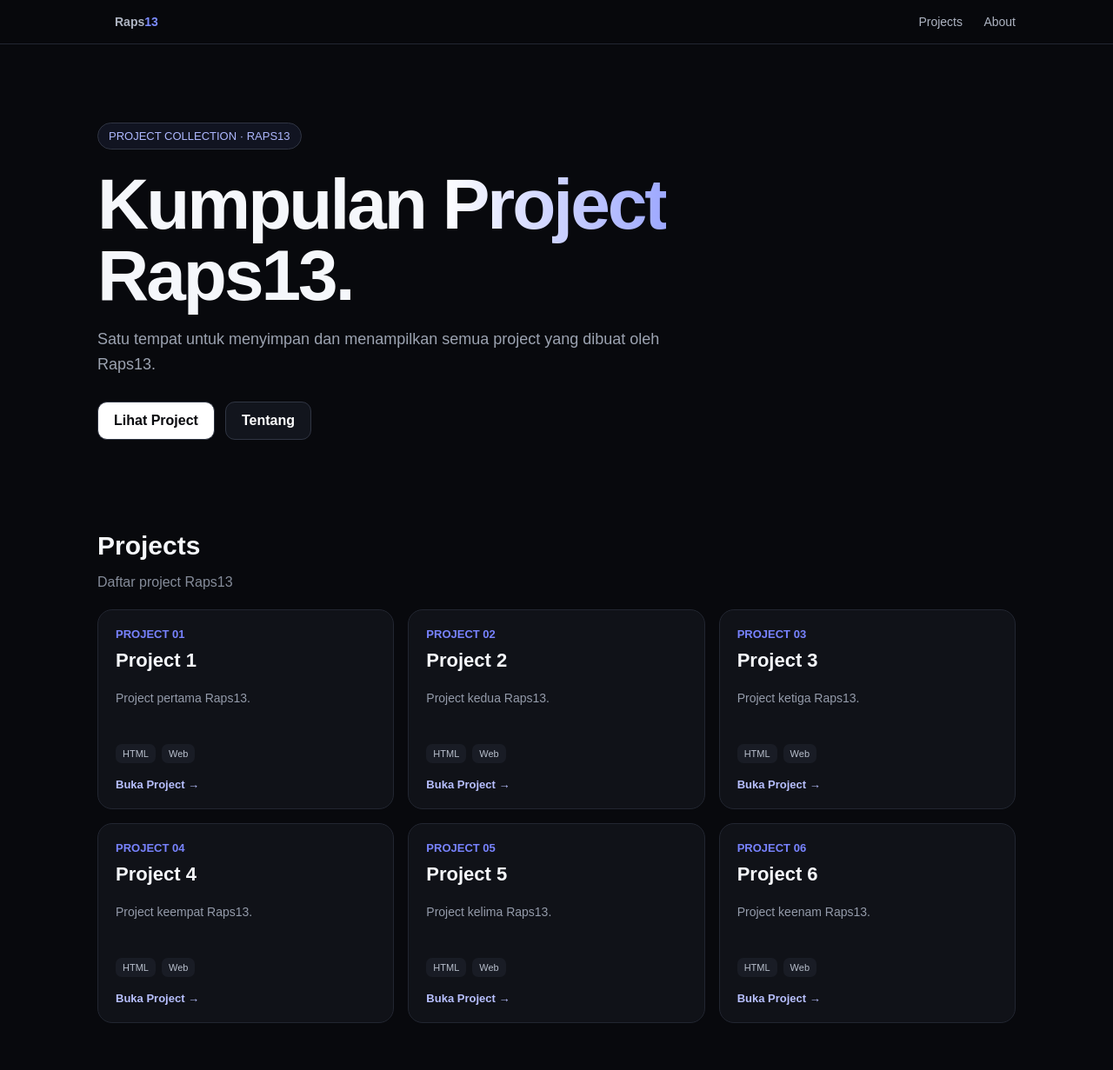
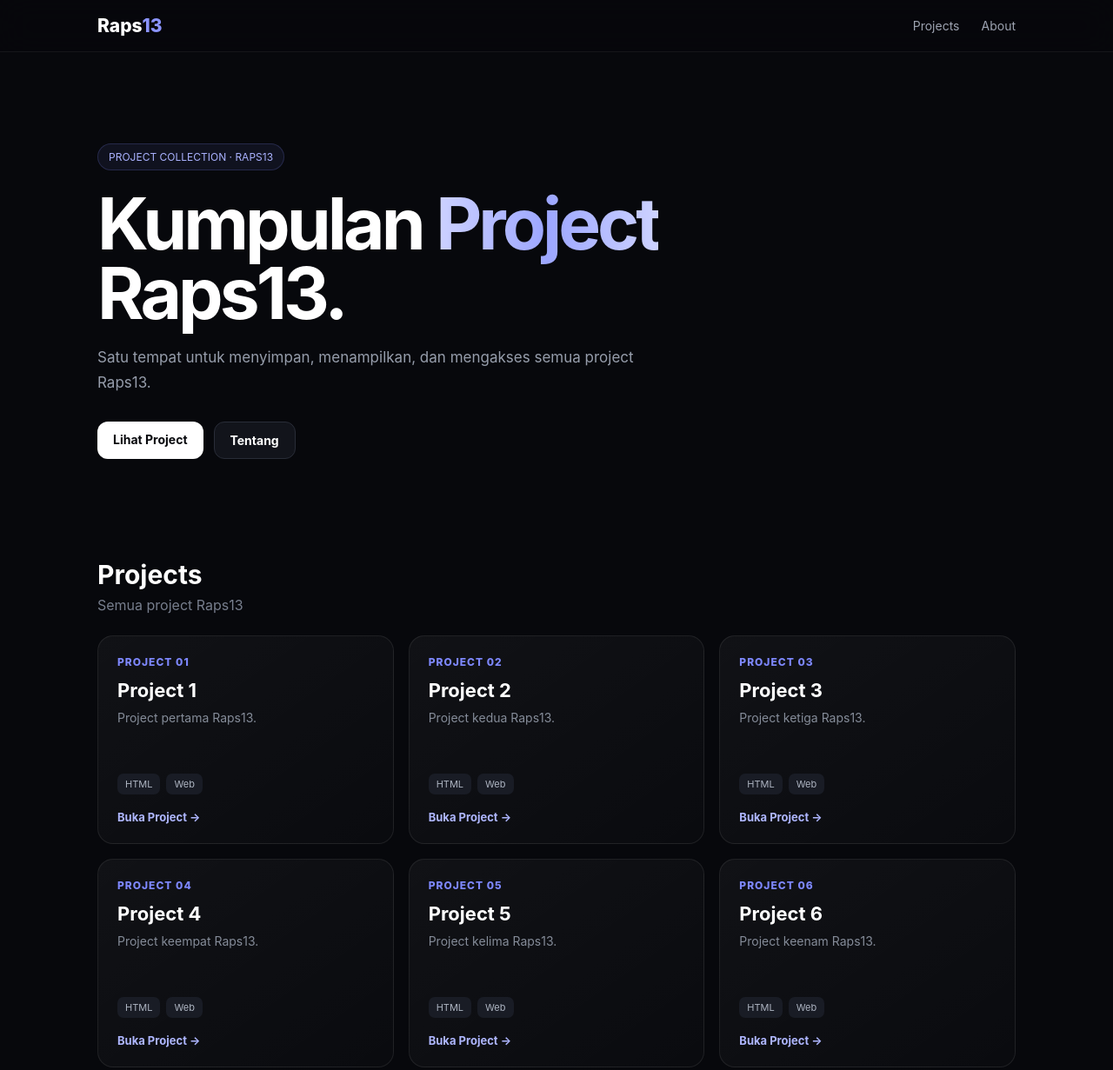
Before and after one commit to xraps66-ai/projectrqps13, a plain HTML site: page index.html in a window 1280 px wide. Shown: the top 1231 px of the page at 87% size. Drawn offline with Linux system fonts and the light colour scheme.

Commit message:
index.html

```diff
--- a/index.html
+++ b/index.html
@@ -3,8 +3,7 @@
 <head>
   <meta charset="UTF-8">
   <meta name="viewport" content="width=device-width, initial-scale=1.0">
-
-  <title>Raps13 — Project Collection</title>
+  <title>Project Raps13</title>
 
   <style>
     * {
@@ -17,9 +16,9 @@
 
     body {
       margin: 0;
-      font-family: Arial, sans-serif;
-      background: #08090d;
-      color: #f5f7fb;
+      font-family: Inter, Arial, sans-serif;
+      background: #07080c;
+      color: #fff;
     }
 
     a {
@@ -27,21 +26,19 @@
       color: inherit;
     }
 
-    /* NAVBAR */
-    .nav {
+    .navbar {
       position: sticky;
       top: 0;
-      z-index: 10;
-      background: rgba(8, 9, 13, 0.85);
-      backdrop-filter: blur(15px);
-      border-bottom: 1px solid #222631;
+      z-index: 100;
+      background: rgba(7, 8, 12, .72);
+      backdrop-filter: blur(18px);
+      border-bottom: 1px solid rgba(255,255,255,.06);
     }
 
-    .nav-container {
+    .nav-content {
       max-width: 1100px;
       margin: auto;
-      padding: 16px 22px;
-
+      padding: 17px 22px;
       display: flex;
       justify-content: space-between;
       align-items: center;
@@ -49,210 +46,285 @@
 
     .logo {
       font-size: 21px;
-      font-weight: bold;
+      font-weight: 800;
     }
 
     .logo span {
-      color: #7c8cff;
+      color: #8b94ff;
     }
 
-    .nav a {
-      color: #aeb4c2;
-      margin-left: 20px;
-      font-size: 14px;
+    .nav-links {
+      display: flex;
+      gap: 25px;
     }
 
-    .nav a:hover {
-      color: white;
+    .nav-links a {
+      color: #9da3b1;
+      font-size: 14px;
+      transition: .25s;
     }
 
-    /* HERO */
+    .nav-links a:hover {
+      color: #fff;
+    }
+
     .hero {
       max-width: 1100px;
       margin: auto;
-      padding: 90px 22px 70px;
+      padding: 105px 22px 80px;
     }
 
     .badge {
       display: inline-block;
       padding: 7px 12px;
-      border: 1px solid #303543;
       border-radius: 50px;
-
-      color: #aeb8ff;
-      background: #111421;
-
-      font-size: 13px;
+      background: rgba(124,135,255,.08);
+      border: 1px solid rgba(124,135,255,.2);
+      color: #aab2ff;
+      font-size: 12px;
+      animation: fadeUp .7s ease;
     }
 
     h1 {
-      font-size: clamp(45px, 8vw, 82px);
-      line-height: 1;
       margin: 22px 0 18px;
-      letter-spacing: -3px;
+      font-size: clamp(46px,8vw,82px);
+      line-height: .98;
+      letter-spacing: -4px;
+      animation: fadeUp .8s ease;
     }
 
     .gradient {
-      background: linear-gradient(90deg, white, #9da8ff);
+      background: linear-gradient(90deg,#fff,#9ca6ff,#fff);
+      background-size: 200% auto;
       -webkit-background-clip: text;
       background-clip: text;
       color: transparent;
+      animation: gradientMove 4s linear infinite;
     }
 
     .hero p {
       max-width: 650px;
-      color: #9ca3b1;
-      font-size: 18px;
-      line-height: 1.6;
+      color: #969dab;
+      font-size: 17px;
+      line-height: 1.7;
+      animation: fadeUp .9s ease;
     }
 
-    .buttons {
+    .hero-buttons {
       display: flex;
       gap: 12px;
-      margin-top: 28px;
+      margin-top: 30px;
+      animation: fadeUp 1s ease;
     }
 
     .button {
       padding: 12px 18px;
-      border-radius: 11px;
+      border-radius: 12px;
+      background: #fff;
+      color: #08090d;
+      font-size: 14px;
+      font-weight: 700;
+      transition: .25s;
+    }
 
-      border: 1px solid #303543;
-      background: white;
-      color: #08090d;
-
-      font-weight: bold;
+    .button:hover {
+      transform: translateY(-3px);
+      box-shadow: 0 12px 30px rgba(255,255,255,.12);
     }
 
     .button.dark {
-      background: #12151d;
-      color: white;
+      background: #12141b;
+      color: #fff;
+      border: 1px solid #292d38;
     }
 
-    /* PROJECT */
     section {
       max-width: 1100px;
       margin: auto;
-      padding: 35px 22px 80px;
+      padding: 35px 22px 85px;
     }
 
-    .section-title {
-      margin-bottom: 22px;
+    .section-header {
+      margin-bottom: 25px;
     }
 
-    .section-title h2 {
+    .section-header h2 {
       margin: 0;
       font-size: 30px;
     }
 
-    .section-title p {
-      color: #858c9a;
+    .section-header p {
+      color: #777e8d;
+      margin-top: 7px;
     }
 
     .projects {
       display: grid;
-      grid-template-columns: repeat(3, 1fr);
-      gap: 16px;
+      grid-template-columns: repeat(3,1fr);
+      gap: 17px;
     }
 
     .project {
-      min-height: 230px;
-
-      padding: 20px;
-      border-radius: 17px;
-
-      background: #101218;
-      border: 1px solid #222631;
-
+      position: relative;
+      min-height: 240px;
+      padding: 22px;
+      border-radius: 18px;
+      background: linear-gradient(
+        145deg,
+        rgba(255,255,255,.045),
+        rgba(255,255,255,.015)
+      );
+      border: 1px solid rgba(255,255,255,.08);
+      overflow: hidden;
       display: flex;
       flex-direction: column;
+      transition:
+        transform .35s cubic-bezier(.2,.8,.2,1),
+        border-color .35s,
+        box-shadow .35s;
+    }
 
-      transition: 0.2s;
+    .project::before {
+      content: "";
+      position: absolute;
+      width: 180px;
+      height: 180px;
+      top: -100px;
+      right: -100px;
+      background: #7884ff;
+      border-radius: 50%;
+      filter: blur(80px);
+      opacity: 0;
+      transition: .4s;
     }
 
     .project:hover {
-      transform: translateY(-5px);
-      border-color: #464c60;
+      transform: translateY(-8px);
+      border-color: rgba(130,140,255,.4);
+      box-shadow:
+        0 20px 50px rgba(0,0,0,.35),
+        0 0 35px rgba(100,110,255,.08);
     }
 
-    .number {
-      color: #7883ff;
-      font-size: 13px;
-      font-weight: bold;
+    .project:hover::before {
+      opacity: .15;
+    }
+
+    .project:active {
+      transform: scale(.97);
+    }
+
+    .project-number {
+      color: #7e88ff;
+      font-size: 12px;
+      font-weight: 800;
+      letter-spacing: 1px;
     }
 
     .project h3 {
+      margin: 12px 0 8px;
       font-size: 22px;
-      margin: 10px 0 8px;
     }
 
     .project p {
-      color: #949baa;
+      margin: 0;
+      color: #858c99;
       font-size: 14px;
+      line-height: 1.6;
     }
 
     .tags {
       display: flex;
       gap: 7px;
       margin-top: auto;
-      margin-bottom: 17px;
+      margin-bottom: 18px;
     }
 
     .tag {
-      padding: 5px 8px;
+      padding: 5px 9px;
       border-radius: 7px;
-
       background: #191c25;
-      color: #b8bfcc;
-
+      color: #aeb5c2;
       font-size: 11px;
     }
 
     .open {
-      color: #b8c0ff;
+      color: #aeb6ff;
       font-size: 13px;
-      font-weight: bold;
+      font-weight: 700;
+      transition: .25s;
     }
 
-    /* ABOUT */
+    .project:hover .open {
+      transform: translateX(5px);
+    }
+
     .about {
-      padding: 26px;
-      border-radius: 18px;
+      padding: 28px;
+      border-radius: 19px;
+      background: #0d0f15;
+      border: 1px solid rgba(255,255,255,.07);
+    }
 
-      background: #0e1016;
-      border: 1px solid #222631;
+    .about h2 {
+      margin-top: 0;
     }
 
     .about p {
-      color: #858c9a;
+      color: #858c99;
+      line-height: 1.7;
     }
 
-    /* FOOTER */
     footer {
-      border-top: 1px solid #20232d;
-      padding: 28px 20px;
-
+      border-top: 1px solid rgba(255,255,255,.06);
+      padding: 30px;
       text-align: center;
-      color: #747b88;
+      color: #666d7a;
       font-size: 13px;
     }
 
-    /* RESPONSIVE */
-    @media (max-width: 800px) {
-      .projects {
-        grid-template-columns: repeat(2, 1fr);
+    @keyframes fadeUp {
+      from {
+        opacity: 0;
+        transform: translateY(20px);
+      }
+
+      to {
+        opacity: 1;
+        transform: translateY(0);
       }
     }
 
-    @media (max-width: 520px) {
+    @keyframes gradientMove {
+      0% {
+        background-position: 0% center;
+      }
+
+      100% {
+        background-position: 200% center;
+      }
+    }
+
+    @media (max-width:800px) {
+      .projects {
+        grid-template-columns: repeat(2,1fr);
+      }
+    }
+
+    @media (max-width:550px) {
       .projects {
         grid-template-columns: 1fr;
       }
 
       .hero {
-        padding-top: 60px;
+        padding-top: 70px;
       }
 
-      .nav-container {
+      h1 {
+        letter-spacing: -2px;
+      }
+
+      .nav-content {
         padding: 14px 16px;
       }
     }
@@ -261,15 +333,14 @@
 
 <body>
 
-  <!-- NAVBAR -->
-  <nav class="nav">
-    <div class="nav-container">
+  <nav class="navbar">
+    <div class="nav-content">
 
       <a href="#" class="logo">
         Raps<span>13</span>
       </a>
 
-      <div>
+      <div class="nav-links">
         <a href="#projects">Projects</a>
         <a href="#about">About</a>
       </div>
@@ -277,8 +348,6 @@
     </div>
   </nav>
 
-
-  <!-- HERO -->
   <header class="hero">
 
     <span class="badge">
@@ -287,17 +356,18 @@
 
     <h1>
       Kumpulan
-      <span class="gradient">Project</span><br>
+      <span class="gradient">Project</span>
+      <br>
       Raps13.
     </h1>
 
     <p>
-      Satu tempat untuk menyimpan dan menampilkan
-      semua project yang dibuat oleh Raps13.
+      Satu tempat untuk menyimpan,
+      menampilkan, dan mengakses semua
+      project Raps13.
     </p>
 
-    <div class="buttons">
-
+    <div class="hero-buttons">
       <a href="#projects" class="button">
         Lihat Project
       </a>
@@ -305,209 +375,114 @@
       <a href="#about" class="button dark">
         Tentang
       </a>
-
     </div>
 
   </header>
 
-
-  <!-- PROJECTS -->
   <section id="projects">
 
-    <div class="section-title">
+    <div class="section-header">
       <h2>Projects</h2>
-      <p>Daftar project Raps13</p>
+      <p>Semua project Raps13</p>
     </div>
-
 
     <div class="projects">
 
-      <!-- PROJECT 1 -->
       <a href="projects/project-1/index.html" class="project">
-
-        <div class="number">
-          PROJECT 01
-        </div>
-
-        <h3>
-          Project 1
-        </h3>
-
-        <p>
-          Project pertama Raps13.
-        </p>
+        <div class="project-number">PROJECT 01</div>
+        <h3>Project 1</h3>
+        <p>Project pertama Raps13.</p>
 
         <div class="tags">
           <span class="tag">HTML</span>
           <span class="tag">Web</span>
         </div>
 
-        <div class="open">
-          Buka Project →
-        </div>
-
+        <div class="open">Buka Project →</div>
       </a>
 
-
-      <!-- PROJECT 2 -->
       <a href="projects/project-2/index.html" class="project">
-
-        <div class="number">
-          PROJECT 02
-        </div>
-
-        <h3>
-          Project 2
-        </h3>
-
-        <p>
-          Project kedua Raps13.
-        </p>
+        <div class="project-number">PROJECT 02</div>
+        <h3>Project 2</h3>
+        <p>Project kedua Raps13.</p>
 
         <div class="tags">
           <span class="tag">HTML</span>
           <span class="tag">Web</span>
         </div>
 
-        <div class="open">
-          Buka Project →
-        </div>
-
+        <div class="open">Buka Project →</div>
       </a>
 
-
-      <!-- PROJECT 3 -->
       <a href="projects/project-3/index.html" class="project">
-
-        <div class="number">
-          PROJECT 03
-        </div>
-
-        <h3>
-          Project 3
-        </h3>
-
-        <p>
-          Project ketiga Raps13.
-        </p>
+        <div class="project-number">PROJECT 03</div>
+        <h3>Project 3</h3>
+        <p>Project ketiga Raps13.</p>
 
         <div class="tags">
           <span class="tag">HTML</span>
           <span class="tag">Web</span>
         </div>
 
-        <div class="open">
-          Buka Project →
-        </div>
-
+        <div class="open">Buka Project →</div>
       </a>
 
-
-      <!-- PROJECT 4 -->
       <a href="projects/project-4/index.html" class="project">
-
-        <div class="number">
-          PROJECT 04
-        </div>
-
-        <h3>
-          Project 4
-        </h3>
-
-        <p>
-          Project keempat Raps13.
-        </p>
+        <div class="project-number">PROJECT 04</div>
+        <h3>Project 4</h3>
+        <p>Project keempat Raps13.</p>
 
         <div class="tags">
           <span class="tag">HTML</span>
           <span class="tag">Web</span>
         </div>
 
-        <div class="open">
-          Buka Project →
-        </div>
-
+        <div class="open">Buka Project →</div>
       </a>
 
-
-      <!-- PROJECT 5 -->
       <a href="projects/project-5/index.html" class="project">
-
-        <div class="number">
-          PROJECT 05
-        </div>
-
-        <h3>
-          Project 5
-        </h3>
-
-        <p>
-          Project kelima Raps13.
-        </p>
+        <div class="project-number">PROJECT 05</div>
+        <h3>Project 5</h3>
+        <p>Project kelima Raps13.</p>
 
         <div class="tags">
           <span class="tag">HTML</span>
           <span class="tag">Web</span>
         </div>
 
-        <div class="open">
-          Buka Project →
-        </div>
-
+        <div class="open">Buka Project →</div>
       </a>
 
-
-      <!-- PROJECT 6 -->
       <a href="projects/project-6/index.html" class="project">
-
-        <div class="number">
-          PROJECT 06
-        </div>
-
-        <h3>
-          Project 6
-        </h3>
-
-        <p>
-          Project keenam Raps13.
-        </p>
+        <div class="project-number">PROJECT 06</div>
+        <h3>Project 6</h3>
+        <p>Project keenam Raps13.</p>
 
         <div class="tags">
           <span class="tag">HTML</span>
           <span class="tag">Web</span>
         </div>
 
-        <div class="open">
-          Buka Project →
-        </div>
-
+        <div class="open">Buka Project →</div>
       </a>
 
+    </div>
+  </section>
+
+  <section id="about">
+
+    <div class="about">
+      <h2>About Raps13</h2>
+
+      <p>
+        Website ini merupakan halaman utama
+        untuk mengumpulkan berbagai project
+        yang dibuat oleh Raps13.
+      </p>
     </div>
 
   </section>
 
-
-  <!-- ABOUT -->
-  <section id="about">
-
-    <div class="about">
-
-      <h2>
-        About Raps13
-      </h2>
-
-      <p>
-        Website ini dibuat sebagai halaman utama
-        untuk mengumpulkan berbagai project Raps13.
-      </p>
-
-    </div>
-
-  </section>
-
-
-  <!-- FOOTER -->
   <footer>
     © 2026 Raps13 · Project Collection
   </footer>
```
